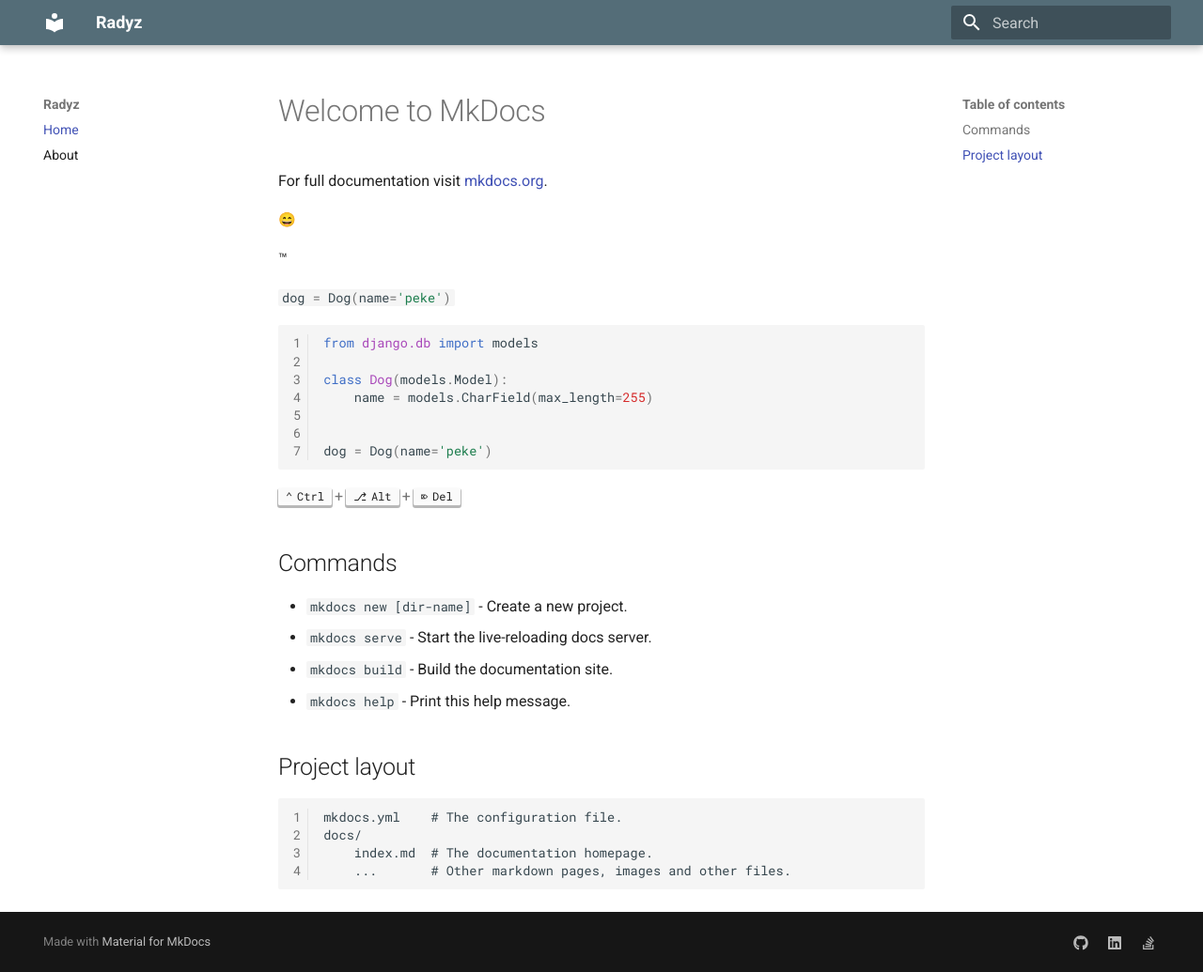
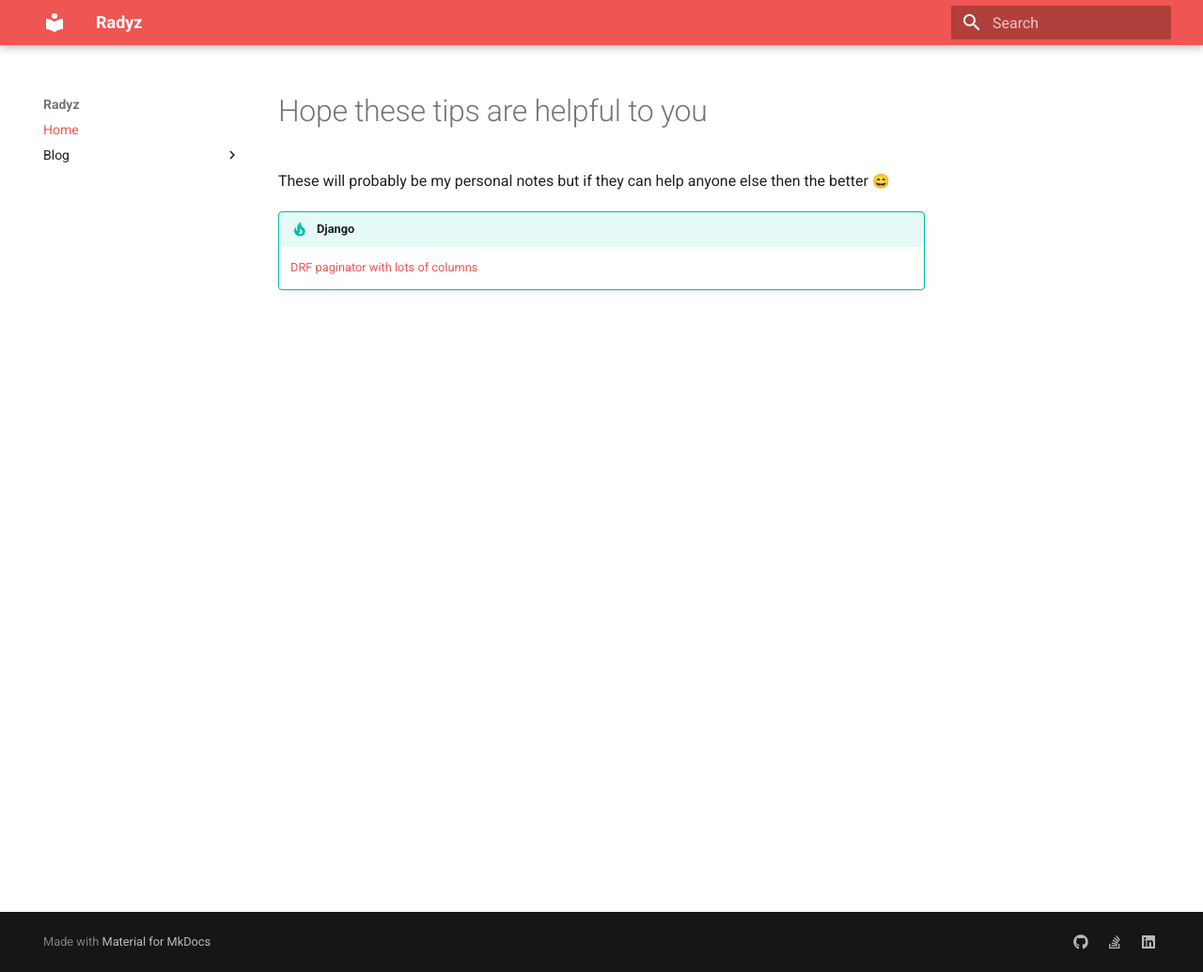
Before and after one commit to radyz/me, an MkDocs documentation site: the page built from docs/index.md, in a window 1280 px wide and 1035 px high. Shown: the whole window at 94% size. Built offline with MkDocs 1.6.1 and Material for MkDocs 9.7.7, drawn with Linux system fonts in a browser that asks for light colours; emoji names are drawn with the system emoji font; old or Windows-style settings are respelled for this version of MkDocs.

Commit message:
:rocket: DRF paginator lots of columns post

````diff
--- a/docs/index.md
+++ b/docs/index.md
@@ -1,35 +1,8 @@
-# Welcome to MkDocs
+# Hope these tips are helpful to you
 
-For full documentation visit [mkdocs.org](http://mkdocs.org).
+These will probably be my personal notes but if they can help anyone else
+then the better :smile:
 
-:smile:
+!!! tip "Django"
 
-(tm)
-
-`:::python dog = Dog(name='peke')`
-
-```python
-from django.db import models
-
-class Dog(models.Model):
-    name = models.CharField(max_length=255)
-
-
-dog = Dog(name='peke')
-```
-
-++ctrl+alt+delete++
-
-## Commands
-
-* `mkdocs new [dir-name]` - Create a new project.
-* `mkdocs serve` - Start the live-reloading docs server.
-* `mkdocs build` - Build the documentation site.
-* `mkdocs help` - Print this help message.
-
-## Project layout
-
-    mkdocs.yml    # The configuration file.
-    docs/
-        index.md  # The documentation homepage.
-        ...       # Other markdown pages, images and other files.
+    [DRF paginator with lots of columns](blog/drf-pagenumber-paginator-performance.md)
--- a/mkdocs.yml
+++ b/mkdocs.yml
@@ -1,22 +1,23 @@
 site_name: Radyz
 site_author: Ernesto Chavez Sanchez
-jsite_description: Personal newbie blog
+site_description: Tales of a newbie
 pages:
   - Home: index.md
-  - About: about.md
+  - Blog:
+    - blog/drf-pagenumber-paginator-performance.md
 theme:
   name: material
   palette:
-    primary: blue grey
+    primary: red
 google_analytics: ['UA-41184494-1', 'radyz']
 extra:
   social:
     - type: 'github'
       link: 'https://github.com/radyz'
+    - type: 'stack-overflow'
+      link: 'https://stackoverflow.com/users/story/1200767'
     - type: 'linkedin'
       link: 'https://www.linkedin.com/in/ernesto-chavez-00857369/'
-    - type: 'stack-overflow'
-      link: 'https://stackoverflow.com/users/story/1200767'
   extra:
     disqus: 'radyz'
 markdown_extensions:
````
Also changed, not shown: docs/about.md (deleted, +0 -53 lines), docs/blog/drf-pagenumber-paginator-performance.md (added, +143 -0 lines).
